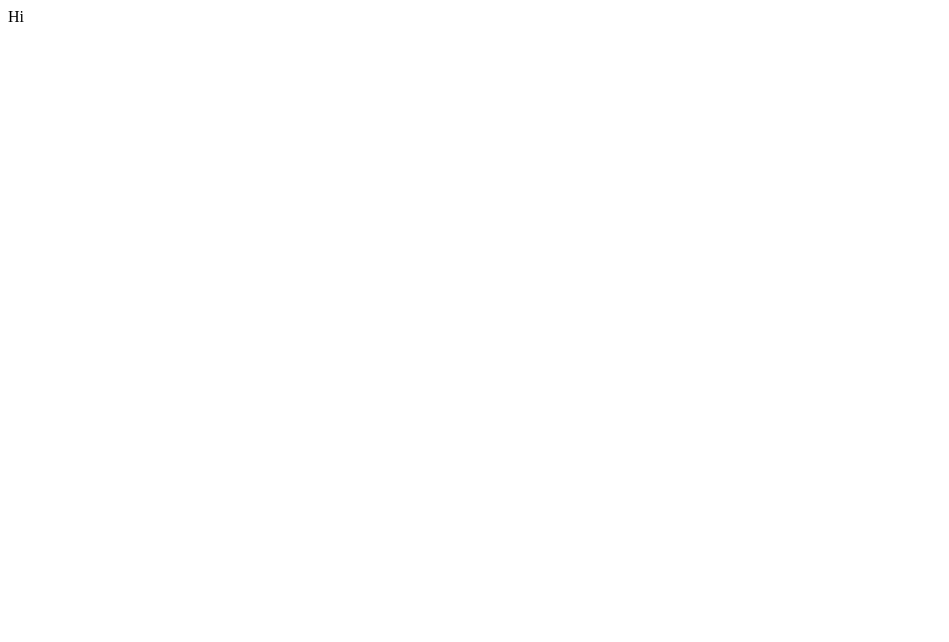
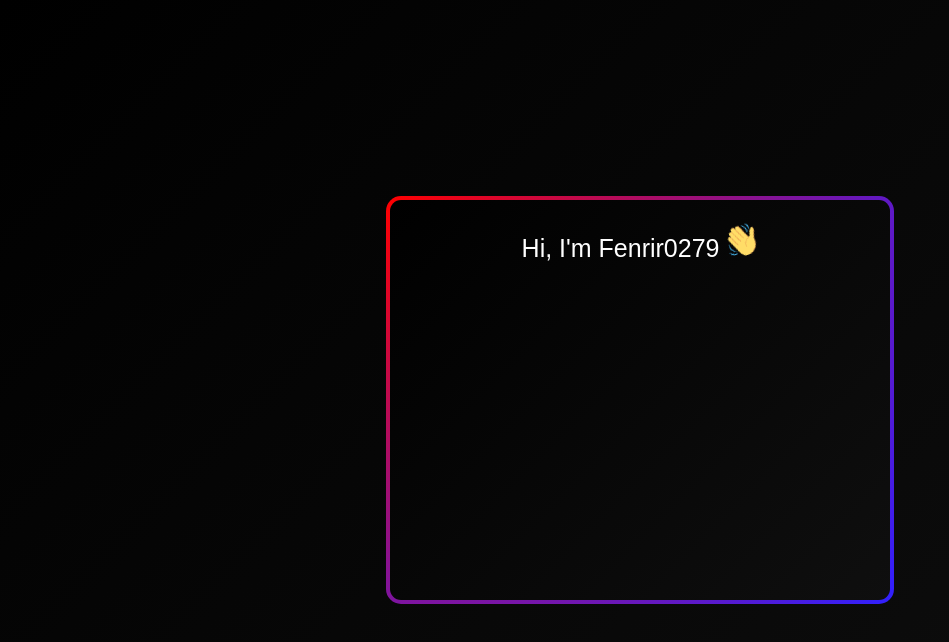
Before and after one commit to Fenrir0279/Fenrir0279.github.io, a plain HTML site: page index.html in a window 1280 px wide. Shown: the whole page, without its empty margins (0-949 px from the left). Drawn offline with Linux system fonts and the light colour scheme.

Commit message:
Add files via upload

```diff
--- a/index.html
+++ b/index.html
@@ -3,8 +3,16 @@
 <head>
     <meta charset="UTF-8">
     <title>Fenrir0279</title>
+    <link href="style.css" rel="stylesheet">
 </head>
 <body>
-<section>Hi</section>
+<div id="intro">
+    <div id="card">
+        <p id="start">
+            Hi, I'm Fenrir0279
+            <img src="wave.png" width="32" height="32" alt="wave-hand">
+        </p>
+    </div>
+</div>
 </body>
 </html>
--- /dev/null
+++ b/style.css
@@ -0,0 +1,50 @@
+html {
+    height: 100%;
+    background: linear-gradient(135deg, #000, #0f0f0f) no-repeat;
+}
+
+body {
+    color: white;
+    font-family: sans-serif;
+}
+
+#intro {
+    position: absolute;
+    top: 50%;
+    left: 50%;
+    transform: translate(-50%, -50%);
+}
+
+#intro p {
+    text-align: center;
+}
+
+#intro #start {
+    font-size: 25px;
+}
+
+#intro img {
+    animation: rotation 2s infinite linear;
+}
+
+@keyframes rotation {
+    0% {
+        transform: rotate(10deg);
+    }
+    50% {
+        transform: rotate(-20deg);
+    }
+    100% {
+        transform: rotate(10deg);
+    }
+}
+
+#card {
+    height: 400px;
+    width: 500px;
+    border: double 4px transparent;
+    border-radius: 15px;
+    background-image: linear-gradient(135deg, #000, #0f0f0f), radial-gradient(circle at top left, #f00,#3020ff);
+    background-origin: border-box;
+    background-clip: padding-box, border-box;
+}
```
Also changed, not shown: wave.png (added).
